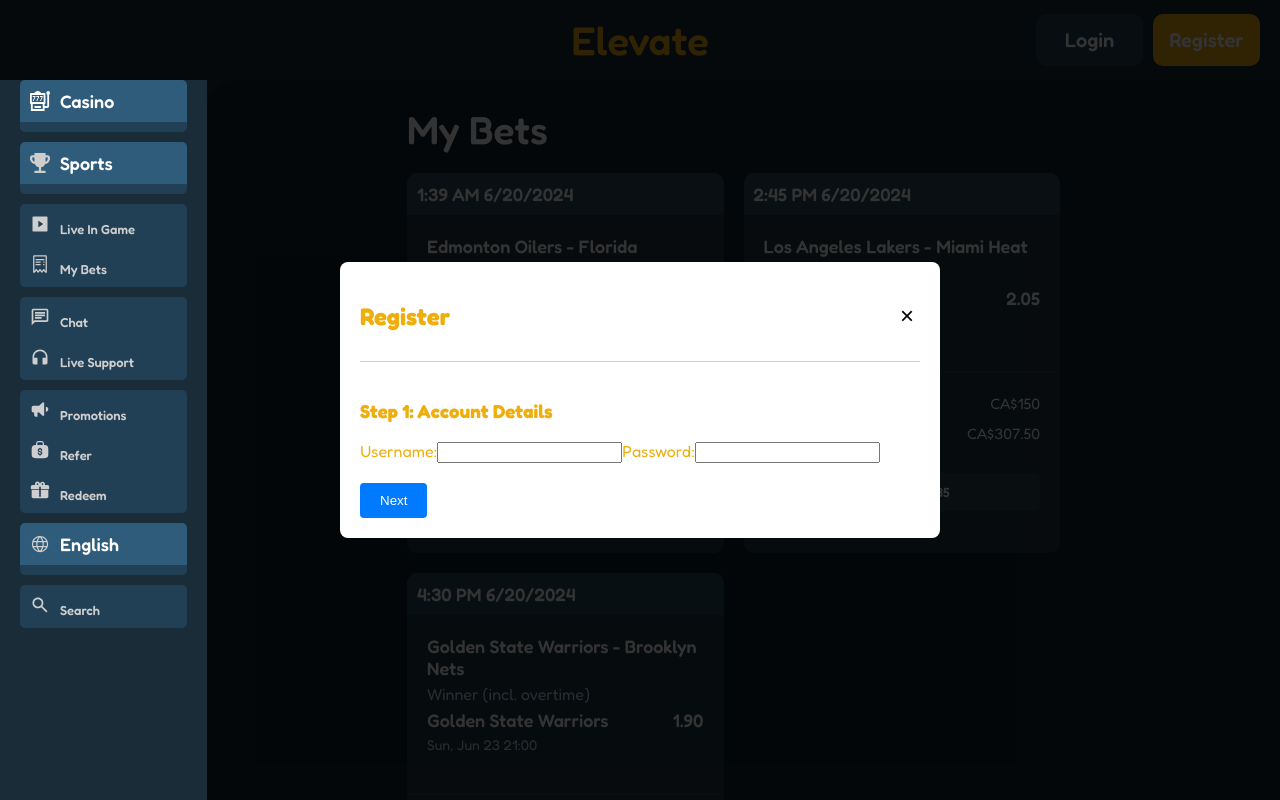
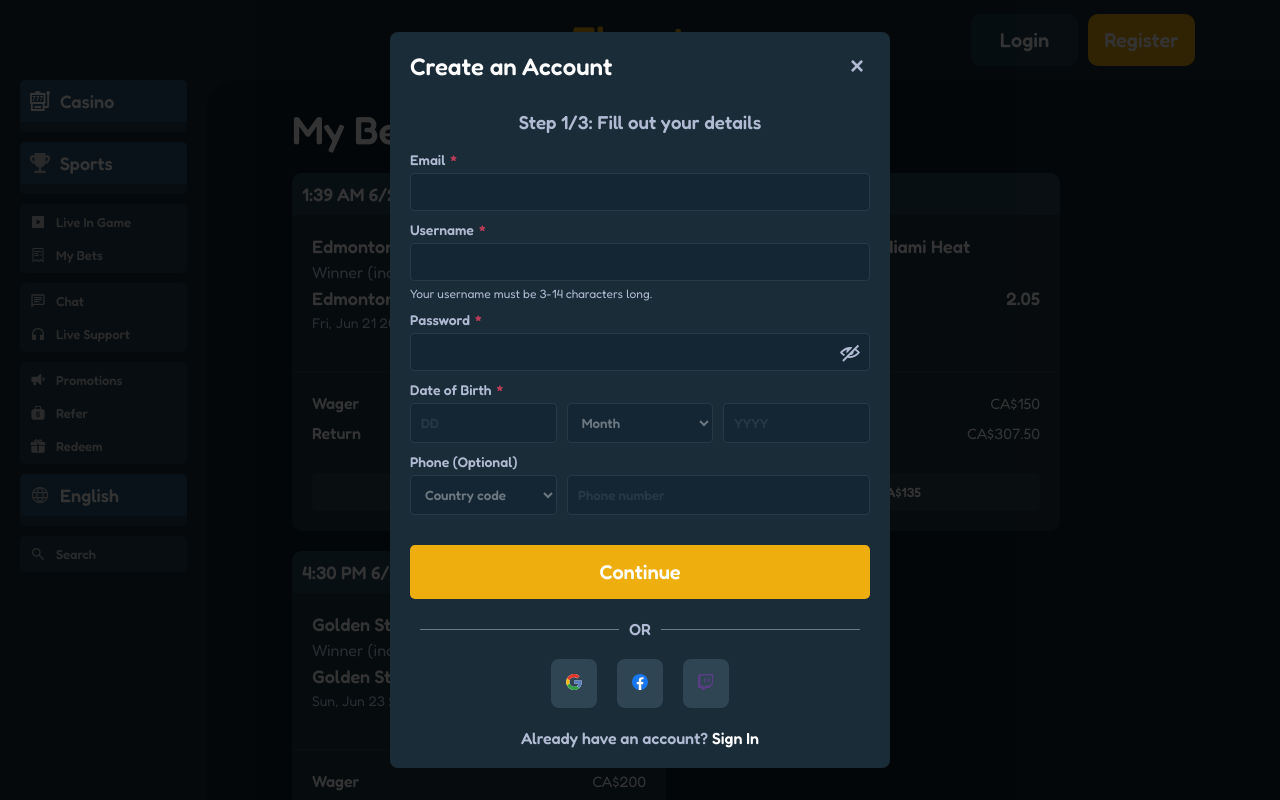
Before and after one commit to arunsabaratnam99/Elevate-SEG3125, a React (Create React App) app: page /my-bets in a window 1280 px wide. Both pictures are taken after a click on the button "Register". Built offline with nearby package versions, Linux system fonts and the light colour scheme.

Commit message:
Changes to Sidebar, Registration, MyBets
Sidebar:
- Added Icons

Registration:
- Added CSS for step 1

My Bets:
- Changed width of the bet item

```diff
--- a/src/App.css
+++ b/src/App.css
@@ -8,9 +8,6 @@
   display: flex;
 }
 
-.sidebar {
-  z-index: 2;
-}
 
 .header {
   z-index: 2;
--- a/src/App.js
+++ b/src/App.js
@@ -20,7 +20,7 @@ function App() {
               <Route path="/" element={<Homepage />} />
               <Route path="/basketball" element={<BasketballBets />} />
               <Route path="/my-bets" element={<MyBets />} />
-              <Route path="/chat" element ={<Chat/>}/>
+              <Route path="/chat" element={<Chat />} />
             </Routes>
           </div>
         </div>
--- a/src/components/Chat.css
+++ b/src/components/Chat.css
@@ -17,7 +17,7 @@
   color: #ffffff;
   font-size: 39px;
   align-self: flex-start;
-  padding-left: 200px;
+  padding-left: 85px;
 }
 
 .messages {
@@ -81,7 +81,7 @@
   justify-content: center;
   padding: 10px 20px;
   box-sizing: border-box;
-  background-color: #0F212E; /* Add a background color to match the page */
+  background-color: transparent; /* Add a background color to match the page */
 }
 
 .message-form {
--- a/src/components/Header.css
+++ b/src/components/Header.css
@@ -4,7 +4,7 @@
   height: 80px;
   display: flex;
   align-items: center;
-  padding: 0px 20px;
+  padding: 0 20px;
   position: relative;
   font-family: 'Fredoka', sans-serif; /* Apply Fredoka font to the header */
   text-decoration: none;
@@ -32,6 +32,7 @@
 .auth-buttons {
   display: flex;
   margin-left: auto;
+  margin-right: 65px; /* Add margin-right to ensure 85px space */
 }
 
 .auth-buttons .btn {
--- a/src/components/LiveSupport.js
+++ b/src/components/LiveSupport.js
@@ -44,7 +44,6 @@ const LiveSupport = () => {
           </li>
         </ul>
       </div>
-      {isPopupVisible && <Popup content={<div>Your content here</div>} handleClose={handleClosePopup} />}
       <div className="footer">
         <button>
           <img src={homeIcon} alt="Home Icon" />
--- a/src/components/MyBets.css
+++ b/src/components/MyBets.css
@@ -16,7 +16,7 @@
   color: #ffffff;
   font-size: 39px;
   margin-bottom: 20px;
-  padding-left: 200px; /* Add padding to the left */
+  padding-left: 85px; /* Add padding to the left */
 }
 
 .bets-grid {
@@ -25,7 +25,7 @@
   gap: 20px;
   justify-content: flex-start;
   width: calc(100% - 200px); /* 200px padding on both sides */
-  padding-left: 200px; /* Add padding to the left */
+  padding-left: 85px; /* Add padding to the left */
   box-sizing: border-box; /* Ensure padding is included in the width calculation */
 }
 
--- a/src/components/RegistrationPopup.css
+++ b/src/components/RegistrationPopup.css
@@ -1,3 +1,6 @@
+@import url('https://fonts.googleapis.com/css2?family=Encode+Sans:wght@400;600;700&display=swap');
+@import url('https://fonts.googleapis.com/css2?family=Fredoka:wght@400;500;550&display=swap');
+
 .registration-popup {
   position: fixed;
   top: 0;
@@ -12,30 +15,150 @@
 }
 
 .registration-popup-content {
-  background-color: #fff;
-  padding: 20px;
+  background-color: #1A2C38;
+  padding: 0px 20px 20px 20px;
   border-radius: 8px;
   width: 80%;
-  max-width: 600px;
+  max-width: 500px; /* Reduced width */
   box-sizing: border-box;
 }
 
 .registration-popup-header {
   display: flex;
-  justify-content: space-between;
+  justify-content: space-between; /* Adjust to space-between */
   align-items: center;
-  border-bottom: 1px solid #ccc;
   padding-bottom: 10px;
 }
 
-.registration-popup-body {
-  padding-top: 20px;
+.registration-popup-header h2 {
+  font-family: 'Fredoka', sans-serif; /* Apply Fredoka font */
+  font-weight: 550; /* Lighter font weight */
+  font-size: 24px; /* Adjust font size as needed */
+  color: white;
+  margin-top: 20px; /* Remove default margin */
 }
 
 .registration-close-btn {
   background: none;
   border: none;
   font-size: 24px;
+  font-weight: bold; /* Make the close button thicker */
+  cursor: pointer;
+  color: #B1BAD3; /* Set the close button color */
+}
+
+.registration-step h3 {
+  text-align: center;
+  font-family: 'Fredoka', sans-serif; /* Apply Fredoka font */
+  font-weight: 550; /* Font weight 550 */
+  color: #B1BAD3; /* Set the color */
+  margin-top: 0px;
+}
+
+.registration-popup label {
+  font-family: 'Fredoka', sans-serif; /* Apply Fredoka font */
+  font-weight: 550; /* Font weight 550 */
+  color: #B1BAD3; /* Set the color */
+  font-size: 14px; /* Adjust font size as needed */
+  margin-bottom: 5px; /* Add some space below the label */
+  display: flex;
+  align-items: center;
+}
+
+.registration-popup label span {
+  color: #BB3C59; /* Set the color of the star */
+  margin-left: 5px; /* Add some space between the label and the star */
+}
+
+.username-note {
+  font-family: 'Fredoka', sans-serif; /* Apply Fredoka font */
+  font-weight: 400; /* Font weight 400 */
+  color: #B1BAD3; /* Set the color */
+  font-size: 12px; /* Smaller font size */
+  margin-top: -5px; /* Adjust margin to place it closer to the input */
+  margin-bottom: 10px; /* Add some space below the note */
+  display: block; /* Ensure it takes the full width */
+}
+
+.dob-inputs {
+  display: flex;
+  justify-content: space-between;
+}
+
+.dob-inputs input,
+.dob-inputs select {
+  flex: 1;
+  margin-right: 10px; /* Space between inputs */
+}
+
+.dob-inputs input:last-child,
+.dob-inputs select:last-child {
+  margin-right: 0;
+}
+
+.phone-inputs {
+  display: flex; /* Use flexbox to align inputs horizontally */
+  gap: 10px; /* Space between inputs */
+}
+
+.phone-inputs .country-code-select {
+  width: 147px; /* Set the width of the country code select to match DD input */
+}
+
+.phone-inputs input {
+  flex: 1; /* Ensure the phone number input takes the remaining space */
+}
+
+.registration-popup input,
+.registration-popup select {
+  width: 100%;
+  padding: 10px;
+  margin-bottom: 10px;
+  border-radius: 4px;
+  border: 1px solid #253946; /* Set border color */
+  background-color: #142633; /* Set background color */
+  color: #6D7880; /* Set default text color */
+  font-family: 'Fredoka', sans-serif; /* Apply Fredoka font to input text */
+  font-weight: 550; /* Font weight 550 for input text */
+  box-sizing: border-box;
+  transition: border-color 0.3s ease, color 0.3s ease, background-color 0.3s ease; /* Add smooth transition */
+}
+
+.registration-popup input:hover,
+.registration-popup select:hover {
+  border-color: #2f4553; /* Change border color on hover */
+}
+
+.registration-popup input:focus,
+.registration-popup select:focus {
+  border-color: #4A6377; /* Change border color on focus */
+  outline: none; /* Remove default focus outline */
+  color: #ffffff; /* Change text color on focus */
+  background-color: #0F212E; /* Change background color on focus */
+}
+
+.registration-popup input::placeholder {
+  color: #253946; /* Set placeholder color */
+}
+
+.password-input-container {
+  display: flex;
+  align-items: center;
+  position: relative;
+}
+
+.password-input-container input {
+  flex-grow: 1;
+  padding-right: 40px; /* Add padding to avoid overlap with the icon */
+}
+
+.password-toggle-icon {
+  width: 20px; /* Set consistent size */
+  height: 20px; /* Set consistent size */
+  position: absolute;
+  right: 10px;
+  top: 40%;
+  transform: translateY(-50%); /* Center icon vertically */
   cursor: pointer;
 }
 
@@ -43,18 +166,23 @@
 .registration-back-btn,
 .registration-submit-btn {
   margin-top: 20px;
-  padding: 10px 20px;
-  background-color: #007bff;
+  padding: 15px 20px; /* Increase vertical size */
+  background-color: #EEAF0E; /* Change button color */
   color: #fff;
   border: none;
-  border-radius: 4px;
+  border-radius: 5px;
   cursor: pointer;
+  width: 100%; /* Make the button full width */
+  font-size: 20px; /* Increase font size */
+  font-family: 'Fredoka', sans-serif; /* Apply Fredoka font */
+  font-weight: 550; /* Font weight 550 */
+  transition: background-color 0.3s ease; /* Add smooth transition */
 }
 
 .registration-next-btn:hover,
 .registration-back-btn:hover,
 .registration-submit-btn:hover {
-  background-color: #0056b3;
+  background-color: #cc8f0b;
 }
 
 .registration-step {
@@ -64,3 +192,66 @@
 .registration-step-active {
   display: block;
 }
+
+.or-divider {
+  display: flex;
+  align-items: center;
+  text-align: center;
+  margin: 20px 0;
+}
+
+.or-divider hr {
+  flex-grow: 1;
+  width: 30%; /* Decrease the length */
+  border: none;
+  border-top: 1px solid #6D7880;
+  margin: 0 10px;
+}
+
+.or-divider span {
+  font-family: 'Fredoka', sans-serif;
+  font-weight: 550;
+  color: #B1BAD3; /* Change to the same color as the label */
+}
+
+.reg-social-buttons {
+  display: flex;
+  justify-content: center;
+  margin-bottom: 20px;
+}
+
+.reg-social-buttons button {
+  background-color: #2F4553; /* Set background color to #2F4553 */
+  border: none; /* Remove border */
+  border-radius: 8px; /* Add border-radius */
+  padding: 15px; /* Add padding */
+  margin: 0 10px;
+  cursor: pointer;
+  transition: background-color 0.3s ease; /* Add smooth transition */
+}
+
+.reg-social-buttons button:hover {
+  background-color: #263946; /* Darker shade on hover */
+}
+
+.reg-social-buttons img {
+  width: 16px; /* Make logo smaller */
+  height: 16px; /* Make logo smaller */
+}
+
+.sign-in-text {
+  text-align: center;
+  font-family: 'Fredoka', sans-serif;
+  font-weight: 550;
+  color: #B1BAD3; /* Change to the same color as the label */
+  margin-top: 20px;
+}
+
+.sign-in-text a {
+  color: white; /* Change to white */
+  text-decoration: none;
+}
+
+.sign-in-text a:hover {
+  text-decoration: underline;
+}
--- a/src/components/RegistrationPopup.js
+++ b/src/components/RegistrationPopup.js
@@ -1,8 +1,14 @@
 import React, { useState } from 'react';
 import './RegistrationPopup.css';
+import googleLogo from './img/devicon_google.svg'; // Update path as needed
+import facebookLogo from './img/logos_facebook.svg'; // Update path as needed
+import twitchLogo from './img/logos_twitch.svg'; // Update path as needed
+import visibleIcon from './img/VectorVisibleVector.svg'; // Update path as needed
+import notVisibleIcon from './img/VectorNotVisibleVector.svg'; // Update path as needed
 
 const RegistrationPopup = ({ isOpen, onClose }) => {
   const [currentStep, setCurrentStep] = useState(1);
+  const [isPasswordVisible, setIsPasswordVisible] = useState(false);
 
   const handleNextStep = () => {
     setCurrentStep((prevStep) => prevStep + 1);
@@ -18,47 +24,90 @@ const RegistrationPopup = ({ isOpen, onClose }) => {
     onClose();
   };
 
+  const togglePasswordVisibility = () => {
+    setIsPasswordVisible((prevVisibility) => !prevVisibility);
+  };
+
   if (!isOpen) return null;
 
   return (
     <div className="registration-popup">
       <div className="registration-popup-content">
         <div className="registration-popup-header">
-          <h2>Register</h2>
+          <h2>Create an Account</h2>
           <button className="registration-close-btn" onClick={onClose}>×</button>
         </div>
         <div className="registration-popup-body">
           <form id="registration-form" onSubmit={handleSubmit}>
             {currentStep === 1 && (
               <div className="registration-step registration-step-active">
-                <h3>Step 1: Account Details</h3>
-                <label htmlFor="registration-username">Username:</label>
+                <h3>Step 1/3: Fill out your details</h3>
+                <label htmlFor="registration-email">Email <span>*</span></label>
+                <input type="email" id="registration-email" name="email" required />
+                <label htmlFor="registration-username">Username <span>*</span></label>
                 <input type="text" id="registration-username" name="username" required />
-                <label htmlFor="registration-password">Password:</label>
-                <input type="password" id="registration-password" name="password" required />
-                <button type="button" className="registration-next-btn" onClick={handleNextStep}>Next</button>
+                <span className="username-note">Your username must be 3-14 characters long.</span>
+                <label htmlFor="registration-password">Password <span>*</span></label>
+                <div className="password-input-container">
+                  <input
+                    type={isPasswordVisible ? "text" : "password"}
+                    id="registration-password"
+                    name="password"
+                    required
+                  />
+                  <img
+                    src={isPasswordVisible ? visibleIcon : notVisibleIcon}
+                    alt="Toggle visibility"
+                    className="password-toggle-icon"
+                    onClick={togglePasswordVisibility}
+                  />
+                </div>
+                <label htmlFor="registration-dob">Date of Birth <span>*</span></label>
+                <div className="dob-inputs">
+                  <input type="text" placeholder="DD" maxLength="2" required />
+                  <select required>
+                    <option value="" disabled selected>Month</option>
+                    <option value="1">January</option>
+                    <option value="2">February</option>
+                    {/* Add other months */}
+                  </select>
+                  <input type="text" placeholder="YYYY" maxLength="4" required />
+                </div>
+                <label htmlFor="registration-phone">Phone (Optional)</label>
+                <div className="phone-inputs">
+                  <select className="country-code-select">
+                    <option value="" disabled selected>Country code</option>
+                    <option value="+1">+1</option>
+                    <option value="+44">+44</option>
+                    {/* Add more country codes as needed */}
+                  </select>
+                  <input type="tel" placeholder="Phone number" />
+                </div>
+                <button type="button" className="registration-next-btn" onClick={handleNextStep}>Continue</button>
               </div>
             )}
             {currentStep === 2 && (
               <div className="registration-step registration-step-active">
-                <h3>Step 2: Personal Information</h3>
-                <label htmlFor="registration-email">Email:</label>
-                <input type="email" id="registration-email" name="email" required />
-                <label htmlFor="registration-phone">Phone Number:</label>
-                <input type="tel" id="registration-phone" name="phone" required />
-                <button type="button" className="registration-back-btn" onClick={handlePrevStep}>Back</button>
-                <button type="button" className="registration-next-btn" onClick={handleNextStep}>Next</button>
-              </div>
-            )}
-            {currentStep === 3 && (
-              <div className="registration-step registration-step-active">
-                <h3>Step 3: Confirmation</h3>
+                <h3>Step 2/3: Confirm your details</h3>
                 <p>Review your details and confirm.</p>
                 <button type="button" className="registration-back-btn" onClick={handlePrevStep}>Back</button>
                 <button type="submit" className="registration-submit-btn">Register</button>
               </div>
             )}
           </form>
+          <div className="or-divider">
+            <hr />
+            <span>OR</span>
+            <hr />
+          </div>
+          <div className="reg-social-buttons">
+            <button><img src={googleLogo} alt="Google" /></button>
+            <button><img src={facebookLogo} alt="Facebook" /></button>
+            <button><img src={twitchLogo} alt="Twitch" /></button>
+          </div>
+          <div className="sign-in-text">
+            Already have an account? <a href="#">Sign In</a>
+          </div>
         </div>
       </div>
     </div>
--- a/src/components/Sidebar.css
+++ b/src/components/Sidebar.css
@@ -7,6 +7,7 @@
   height: 90%;
   padding: 0 10px;
   font-family: 'Fredoka', sans-serif;
+  position: relative;
 }
 
 .nav {
@@ -24,6 +25,7 @@
   color: #CECECE;
   background-color: transparent; /* Ensure no background color */
   text-decoration: none;
+  display: block; /* Ensure items stack vertically */
 }
 
 .grouped-items {
@@ -32,6 +34,20 @@
   border-radius: 5px;
   margin-bottom: 10px;
   width: 147px; /* Set width for grouped items */
+}
+
+.grouped-items .nav-item {
+  margin-bottom: 17px;
+  display: flex; /* Align icon and text horizontally */
+  align-items: center; /* Align items vertically */
+}
+
+.grouped-items .nav-item:last-child {
+  margin-bottom: 0;
+}
+
+.grouped-items:hover {
+  cursor: pointer;
 }
 
 .nav-category-header {
@@ -60,10 +76,6 @@
   transition: height 0.3s ease; /* Smooth transition */
 }
 
-.grouped-items {
-  cursor: pointer;
-}
-
 .sub-nav.expanded {
   height: auto; /* Expand to fit content */
 }
@@ -81,6 +93,8 @@
   text-decoration: none;
   font-size: 13px;
   font-weight: 550;
+  display: flex; /* Align icon and text horizontally */
+  align-items: center; /* Align items vertically */
 }
 
 .nav-item a:hover {
@@ -97,14 +111,6 @@
 
 .sub-nav li:last-child {
   margin-bottom: 5px;
-}
-
-.grouped-items .nav-item {
-  margin-bottom: 17px;
-}
-
-.grouped-items .nav-item:last-child {
-  margin-bottom: 0;
 }
 
 .language-dropdown {
--- a/src/components/Sidebar.js
+++ b/src/components/Sidebar.js
@@ -228,17 +228,18 @@ function Sidebar() {
             </ul>
           </li>
           <div className="grouped-items">
-            <li className="nav-item"><img src={LiveInGameVector} alt="Live In Game Icon" className="nav-icon" />{t.liveInGame}</li>
-            <li className="nav-item"><img src={MyBetsVector} alt="My Bets Icon" className="nav-icon" /><Link to="/my-bets">{t.myBets}</Link></li>
+            <li className="nav-item"><img src={LiveInGameVector} alt="Live In Game Icon" className="sub-nav-icon" />{t.liveInGame}</li>
+            <li className="nav-item"><img src={MyBetsVector} alt="My Bets Icon" className="sub-nav-icon" /><Link to="/my-bets">{t.myBets}</Link></li>
+          </div>
+
+          <div className="grouped-items">
+            <li className="nav-item"><img src={ChatVector} alt="Chat Icon" className="sub-nav-icon" /><Link to="/chat">{t.chat}</Link></li>
+            <li className="nav-item" onClick={togglePopup}><img src={LiveVector} alt="Live Support Icon" className="sub-nav-icon" />{t.liveSupport}</li>
           </div>
           <div className="grouped-items">
-            <li className="nav-item"><img src={ChatVector} alt="Chat Icon" className="nav-icon" /><Link to="/chat">{t.chat}</Link></li>
-            <li className="nav-item" onClick={togglePopup}><img src={LiveVector} alt="Live Support Icon" className="nav-icon" />{t.liveSupport}</li>
-          </div>
-          <div className="grouped-items">
-            <li className="nav-item"><img src={PromotionVector} alt="Promotions Icon" className="nav-icon" />{t.promotions}</li>
-            <li className="nav-item"><img src={ReferVector} alt="Refer Icon" className="nav-icon" />{t.refer}</li>
-            <li className="nav-item"><img src={RedeemVector} alt="Redeem Icon" className="nav-icon" />{t.redeem}</li>
+            <li className="nav-item"><img src={PromotionVector} alt="Promotions Icon" className="sub-nav-icon" />{t.promotions}</li>
+            <li className="nav-item"><img src={ReferVector} alt="Refer Icon" className="sub-nav-icon" />{t.refer}</li>
+            <li className="nav-item"><img src={RedeemVector} alt="Redeem Icon" className="sub-nav-icon" />{t.redeem}</li>
           </div>
           <li className="nav-item">
             <div
@@ -274,7 +275,7 @@ function Sidebar() {
             </ul>
           </li>
           <div className="grouped-items">
-            <li className="nav-item"><img src={SearchVector} alt="Search Icon" className="nav-icon" />{t.search}</li>
+            <li className="nav-item"><img src={SearchVector} alt="Search Icon" className="sub-nav-icon" />{t.search}</li>
           </div>
         </ul>
       </nav>
```
Also changed, not shown: src/components/BasketballBets.css (+5 -23 lines), src/components/img/VectorNotVisibleVector.svg (added), src/components/img/VectorVisibleVector.svg (added).
